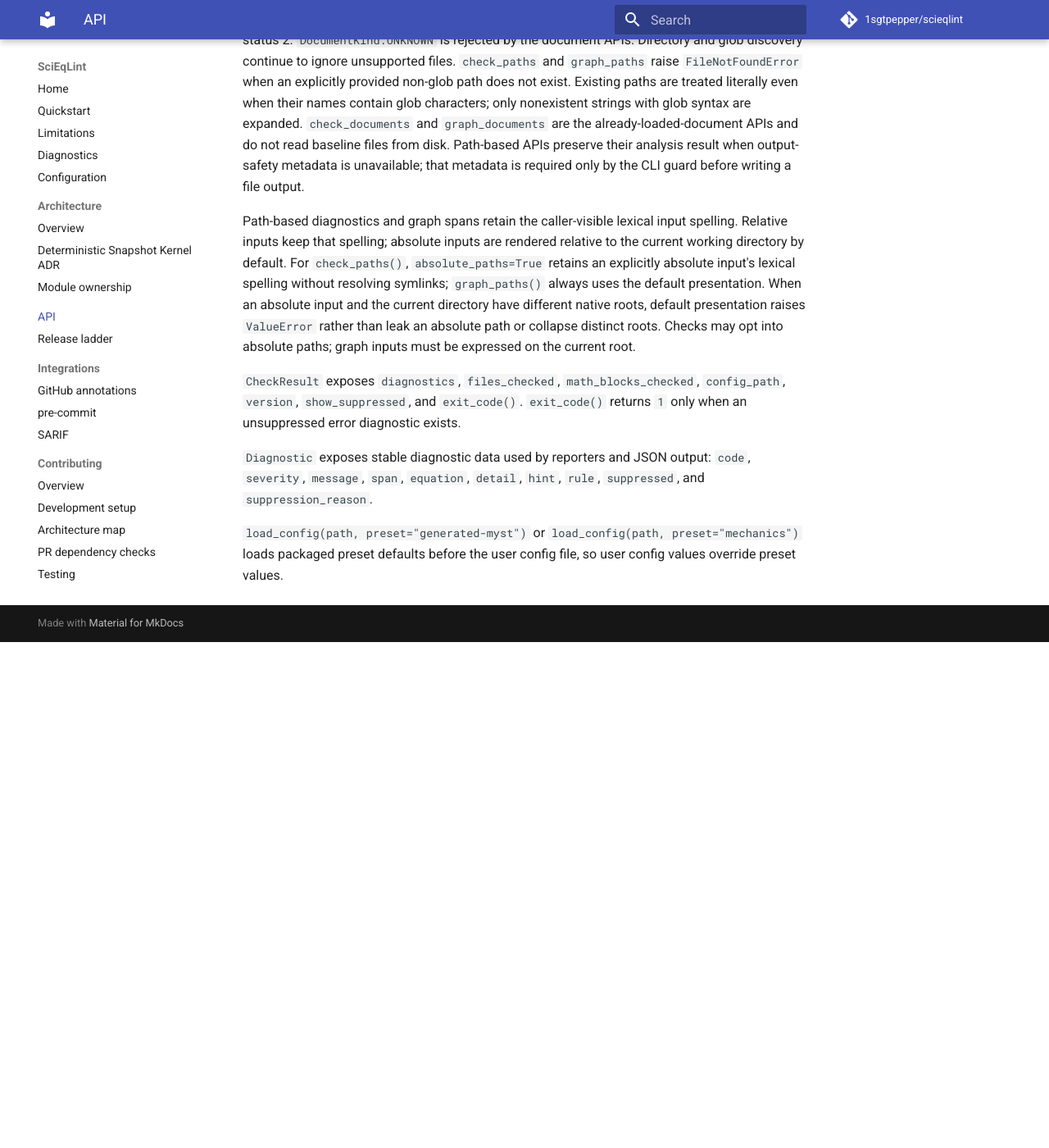
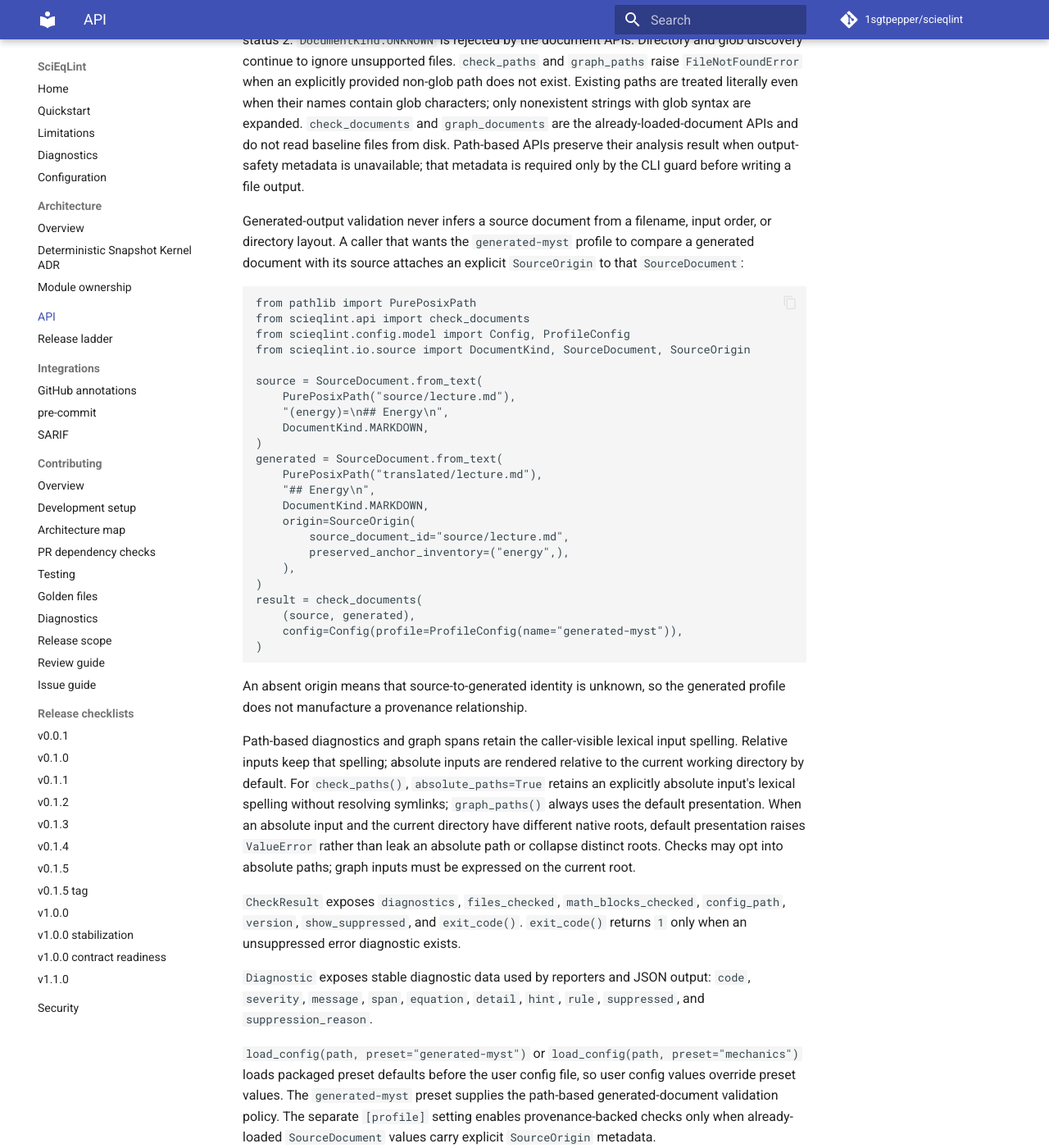
Before and after one commit to 1sgtpepper/scieqlint, an MkDocs documentation site: the page built from docs/api.md, in a window 1280 px wide and 1400 px high, scrolled down 892 px. Shown: the whole window at 82% size. Built offline with MkDocs 1.6.1 and Material for MkDocs 9.7.7, drawn with Linux system fonts in a browser that asks for light colours; comment, search, counter and statistics services are not loaded; before the commit the page ends 1675 px from its top, so only the background shows below that.

Commit message:
feat: activate generated-document validation profile (#340)

````diff
--- a/docs/api.md
+++ b/docs/api.md
@@ -46,6 +46,40 @@
 when output-safety metadata is unavailable; that metadata is required only by the
 CLI guard before writing a file output.
 
+Generated-output validation never infers a source document from a filename, input order,
+or directory layout. A caller that wants the `generated-myst` profile to compare a
+generated document with its source attaches an explicit `SourceOrigin` to that
+`SourceDocument`:
+
+```python
+from pathlib import PurePosixPath
+from scieqlint.api import check_documents
+from scieqlint.config.model import Config, ProfileConfig
+from scieqlint.io.source import DocumentKind, SourceDocument, SourceOrigin
+
+source = SourceDocument.from_text(
+    PurePosixPath("source/lecture.md"),
+    "(energy)=\n## Energy\n",
+    DocumentKind.MARKDOWN,
+)
+generated = SourceDocument.from_text(
+    PurePosixPath("translated/lecture.md"),
+    "## Energy\n",
+    DocumentKind.MARKDOWN,
+    origin=SourceOrigin(
+        source_document_id="source/lecture.md",
+        preserved_anchor_inventory=("energy",),
+    ),
+)
+result = check_documents(
+    (source, generated),
+    config=Config(profile=ProfileConfig(name="generated-myst")),
+)
+```
+
+An absent origin means that source-to-generated identity is unknown, so the generated
+profile does not manufacture a provenance relationship.
+
 Path-based diagnostics and graph spans retain the caller-visible lexical input
 spelling. Relative inputs keep that spelling; absolute inputs are rendered
 relative to the current working directory by default. For `check_paths()`,
@@ -66,4 +100,8 @@
 
 `load_config(path, preset="generated-myst")` or
 `load_config(path, preset="mechanics")` loads packaged preset defaults before
-the user config file, so user config values override preset values.
+the user config file, so user config values override preset values. The
+`generated-myst` preset supplies the path-based generated-document validation
+policy. The separate `[profile]` setting enables provenance-backed checks only
+when already-loaded `SourceDocument` values carry explicit `SourceOrigin`
+metadata.
````
Also changed, not shown: CHANGELOG.md (+4 -1 lines), README.md (+7 -3 lines), docs/configuration.md (+32 -5 lines), docs/index.md (+4 -1 lines), docs/integrations/github-annotations.md (+10 -8 lines), docs/quickstart.md (+5 -2 lines), docs/releases/v1.1.0-checklist.md (+2 -1 lines), 7 other files.
